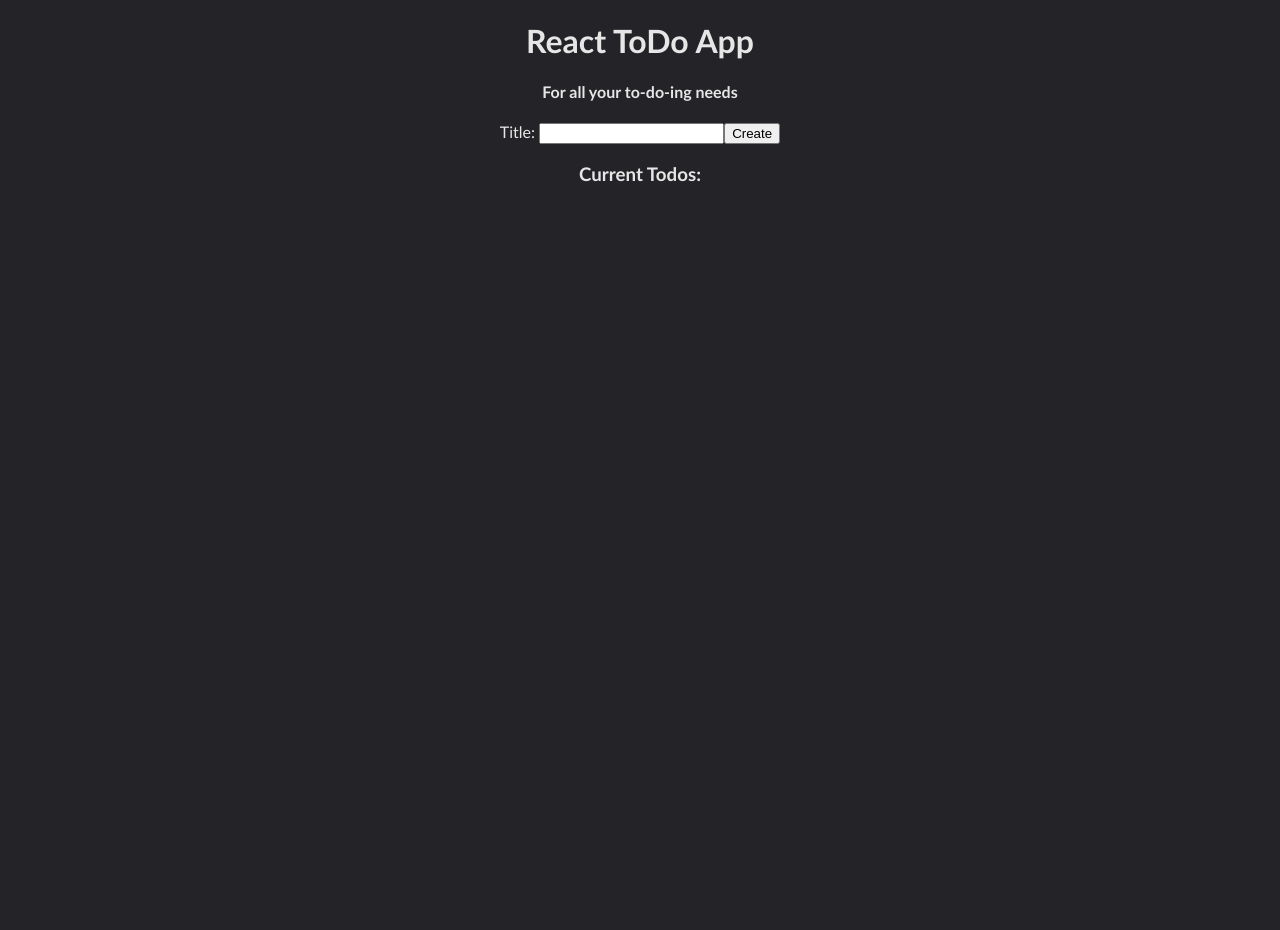
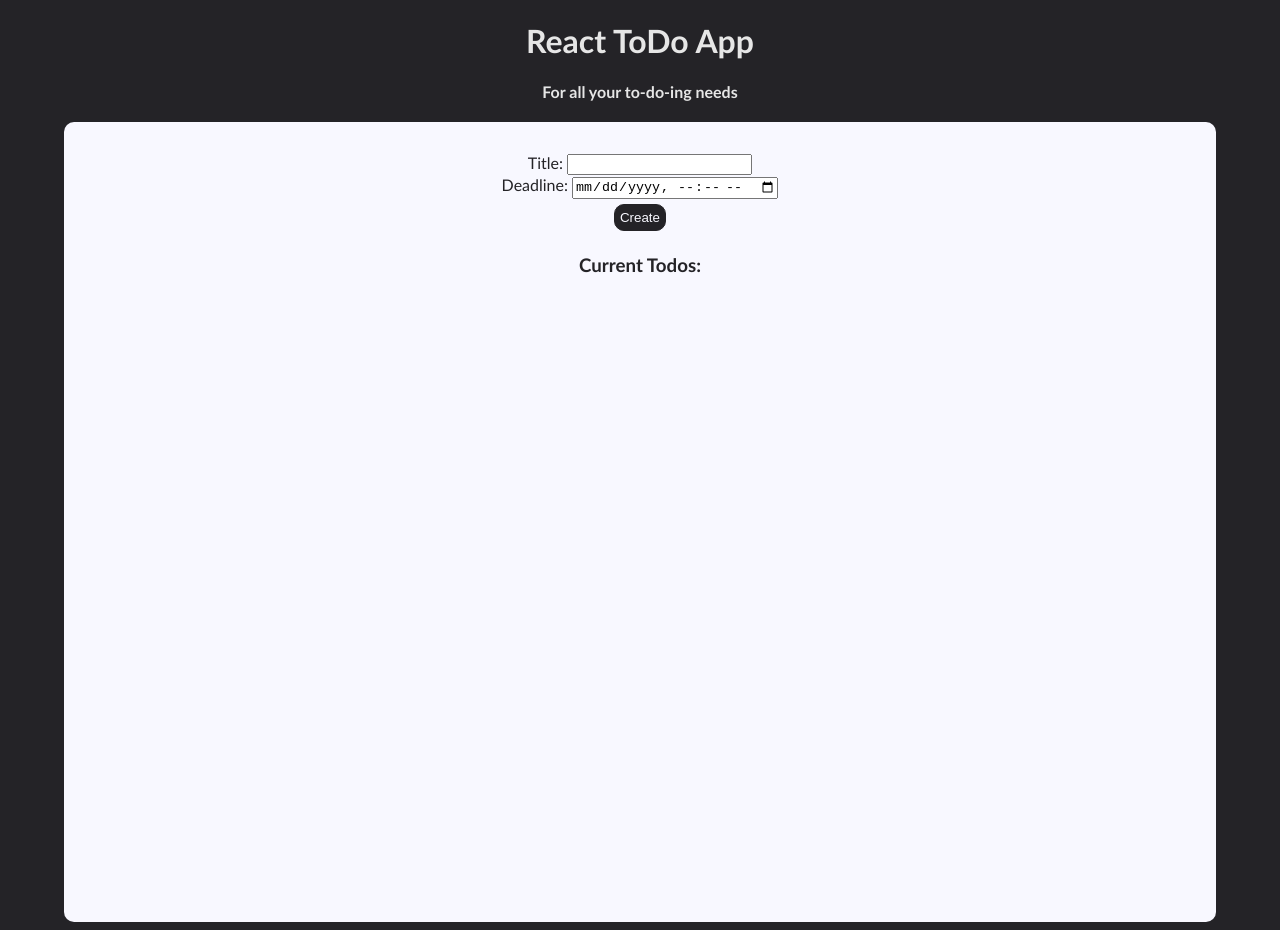
Before and after one commit to Lewish1998/todo.muchwow, a React (Create React App) app: page / in a window 1280 px wide. Before the commit the page ends 800 px from the top, so only its background shows below. Built offline with nearby package versions, Linux system fonts and the light colour scheme.

Commit message:
- deadline field added to to-dos - css files and minimal styling added to components and containers

```diff
--- /dev/null
+++ b/src/components/CreateForm.css
@@ -0,0 +1,3 @@
+.create-form{
+        padding-top: 10px;
+}
--- a/src/components/CreateForm.jsx
+++ b/src/components/CreateForm.jsx
@@ -1,15 +1,17 @@
 import React, { useState } from 'react'
+import './CreateForm.css'
 
 const CreateForm = ({addTodo}) => {
 
     const [todo, setTodo] = useState('')
+    const [deadline, setDeadline] = useState(new Date())
     const [warning, setWarning] = useState('')
 
     const handleSubmit = e => {
         e.preventDefault();
         if (todo.length !== 0) {
             setWarning('')
-            addTodo(todo)
+            addTodo(todo, deadline)
             setTodo('')
         }
         else {
@@ -18,15 +20,34 @@ const CreateForm = ({addTodo}) => {
     }
 
   return (
-    <form onSubmit={handleSubmit}>
-        <h4>{warning}</h4>
-        <label>Title: </label>
-        <input type='text' value={todo} onChange={(e) => {
-            setTodo(e.target.value)
-        }}/>
-        <button type='submit'>Create</button>
-    </form>
-  )
+		<div className="create-form">
+			<form onSubmit={handleSubmit}>
+				<h4>{warning}</h4>
+				<div>
+					<label>Title: </label>
+					<input
+						type="text"
+						value={todo}
+						onChange={(e) => {
+							setTodo(e.target.value);
+						}}
+					/>
+				</div>
+				<div>
+					<label>Deadline: </label>
+					<input
+						type="datetime-local"
+						value={deadline}
+						onChange={(e) => {
+							setDeadline(e.target.value);
+						}}
+						required
+					/>
+				</div>
+				<button type="submit">Create</button>
+			</form>
+		</div>
+	);
 }
 
 export default CreateForm
--- /dev/null
+++ b/src/components/ToDo.css
@@ -0,0 +1,20 @@
+.to-do{
+        margin: 0 auto;
+        width: 80vw;
+        border: 3px solid rgba(36, 35, 39, 0.2);
+        display: block;
+        border-radius: 10px;
+        padding: 10px;
+}
+p{
+        margin: 10px;
+}
+button{
+        background-color: rgb(36, 35, 39);
+        color: ghostwhite;
+        border: 1px solid rgb(36, 35, 39);
+        border-radius: 10px;
+        padding: 5px;
+        margin: 5px;
+
+}
--- a/src/components/ToDo.jsx
+++ b/src/components/ToDo.jsx
@@ -1,9 +1,12 @@
-import React, { useState } from 'react';
+import React, { useState } from "react";
+import "./ToDo.css";
 
 const ToDo = ({ task, index, editTodo, isEditing, saveEdit, deleteTodo }) => {
 	const [editedTask, setEditedTask] = useState(task.title);
+	const [editedDeadline, setEditedDeadline] = useState(task.deadline);
 
 	const handleEditInputChange = (e) => {
+		setEditedDeadline(e.target.value);
 		setEditedTask(e.target.value);
 	};
 
@@ -15,16 +18,38 @@ const ToDo = ({ task, index, editTodo, isEditing, saveEdit, deleteTodo }) => {
 		deleteTodo(index);
 	};
 
+  function formatDate(date) {
+		const options = {
+			year: "numeric",
+			month: "2-digit",
+			day: "2-digit",
+			hour: "2-digit",
+			minute: "2-digit",
+		};
+		return date.toLocaleDateString(undefined, options);
+	}
+
+
 	return (
-    <div>
+		<div className="to-do">
 			{isEditing ? (
 				<>
-          <input type="text" value={editedTask} onChange={handleEditInputChange} />
+					<input
+						type="text"
+						value={editedTask}
+						onChange={handleEditInputChange}
+					/>
+					<input
+						type="datetime-local"
+						value={editedDeadline}
+						onChange={handleEditInputChange}
+					/>
 					<button onClick={handleSaveClick}>Save</button>
 				</>
 			) : (
 				<>
 					<p>{task.title}</p>
+					<p>Deadline: {formatDate(new Date(task.deadline))}</p>
 					<button onClick={() => editTodo(index)}>Edit</button>
 					<button onClick={handleDeleteClick}>Delete</button>
 				</>
--- /dev/null
+++ b/src/components/ToDoList.css
@@ -0,0 +1,9 @@
+.to-do-list {
+        background-color: ghostwhite;
+        height: 100vh;
+        width: 90vw;
+        display: block;
+        margin: 0 auto;
+        border-radius: 10px;
+        color: rgb(36, 35, 39);
+}
--- a/src/components/ToDoList.jsx
+++ b/src/components/ToDoList.jsx
@@ -1,16 +1,18 @@
 import React, { useState } from 'react';
 import CreateForm from './CreateForm';
 import ToDo from './ToDo';
+import './ToDoList.css';
 
 const ToDoList = () => {
   const [todos, setTodos] = useState([]);
   const [editingIndex, setEditingIndex] = useState(-1);
 
-  const addTodo = (todo) => {
+  const addTodo = (todo, deadline) => {
     setTodos([
       ...todos,
       {
         title: todo,
+        deadline: deadline,
         completed: false,
       },
     ]);
@@ -32,14 +34,14 @@ const ToDoList = () => {
     updatedTodos.splice(index, 1); // Remove the task at the specified index
     setTodos(updatedTodos);
   };
-
   return (
-    <div>
+    <div className='to-do-list'>
       <CreateForm addTodo={addTodo} />
       <h3>Current Todos: </h3>
-      {todos.map((todo, index) => (
+      {todos.map((todo, index, deadline) => (
         <ToDo
           task={todo}
+          deadline={deadline}
           key={index}
           index={index}
           editTodo={editTodo}
```
Also changed, not shown: 2 other files (tests, documents, lock files or other folders). Lines whose indentation alone changed are shown as unchanged.
